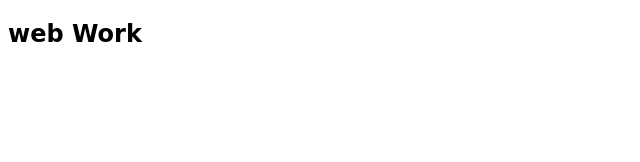
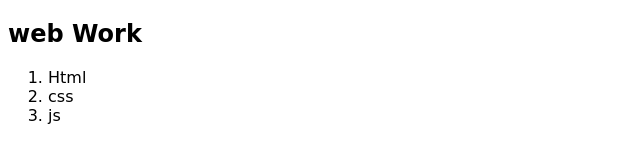
Before and after one commit to devmavi/project2, a plain HTML site: page index.html in a window 1280 px wide. Shown: the whole page, without its empty margins (0-640 px from the left). Drawn offline with Linux system fonts and the light colour scheme.

Commit message:
list added

```diff
--- a/index.html
+++ b/index.html
@@ -8,6 +8,11 @@
 </head>
 <body>
     <h2>web Work</h2>
+    <ol>
+        <li>Html</li>
+        <li>css</li>
+        <li>js</li>
+    </ol>
 </body>
 <script src="source2.js"></script>
 </html>
```
